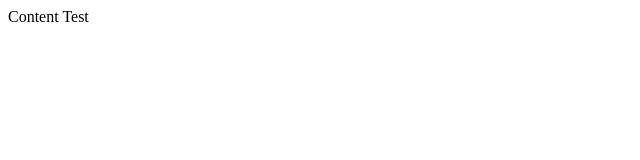
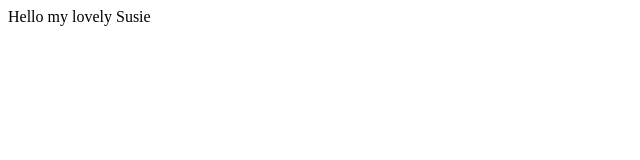
Before and after one commit to rtyanas/angular-samples-jh, a website: page Sample1/public_html/index.html in a window 1280 px wide. Shown: the full height of the page, 0-640 px from the left. Drawn offline with Linux system fonts and the light colour scheme.

Commit message:
change 3

```diff
--- a/Sample1/public_html/index.html
+++ b/Sample1/public_html/index.html
@@ -11,6 +11,6 @@
         <meta name="viewport" content="width=device-width, initial-scale=1.0">
     </head>
     <body>
-        <div>Content Test</div>
+        <div>Hello my lovely Susie</div>
     </body>
 </html>
```
